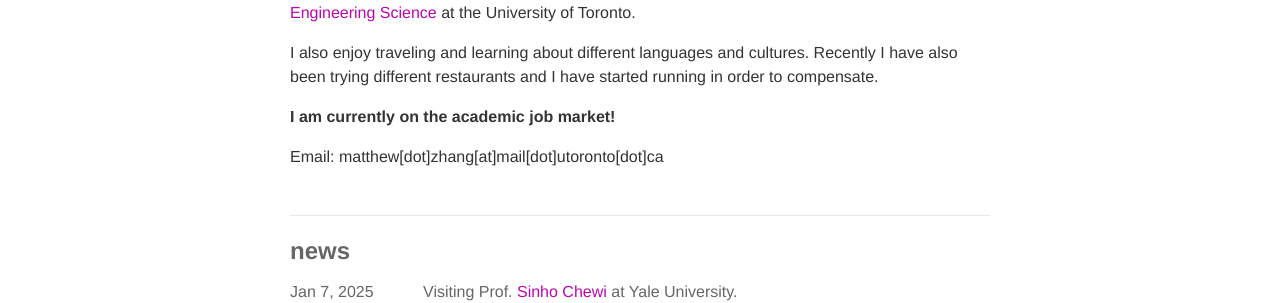
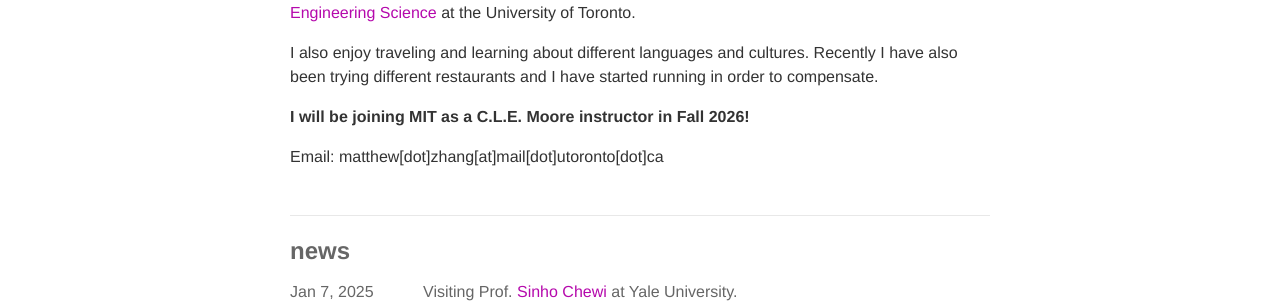
Before and after one commit to matthewzhang1998/matthewzhang1998.github.io, a Jekyll site: the page built from _pages/about.md, in a window 1280 px wide and 1155 px high. Shown: the part 557-860 px from the top of the window. Built offline with Jekyll 4.4.1, drawn with Linux system fonts in a browser that asks for light colours; nearby versions of some CDN libraries; some web fonts are replaced.

Commit message:
update status

```diff
--- a/_pages/about.md
+++ b/_pages/about.md
@@ -23,6 +23,6 @@
 
 I also enjoy traveling and learning about different languages and cultures. Recently I have also been trying different restaurants and I have started running in order to compensate.
 
-**I am currently on the academic job market!**
+**I will be joining MIT as a C.L.E. Moore instructor in Fall 2026!**
 
 Email: matthew[dot]zhang[at]mail[dot]utoronto[dot]ca
```
